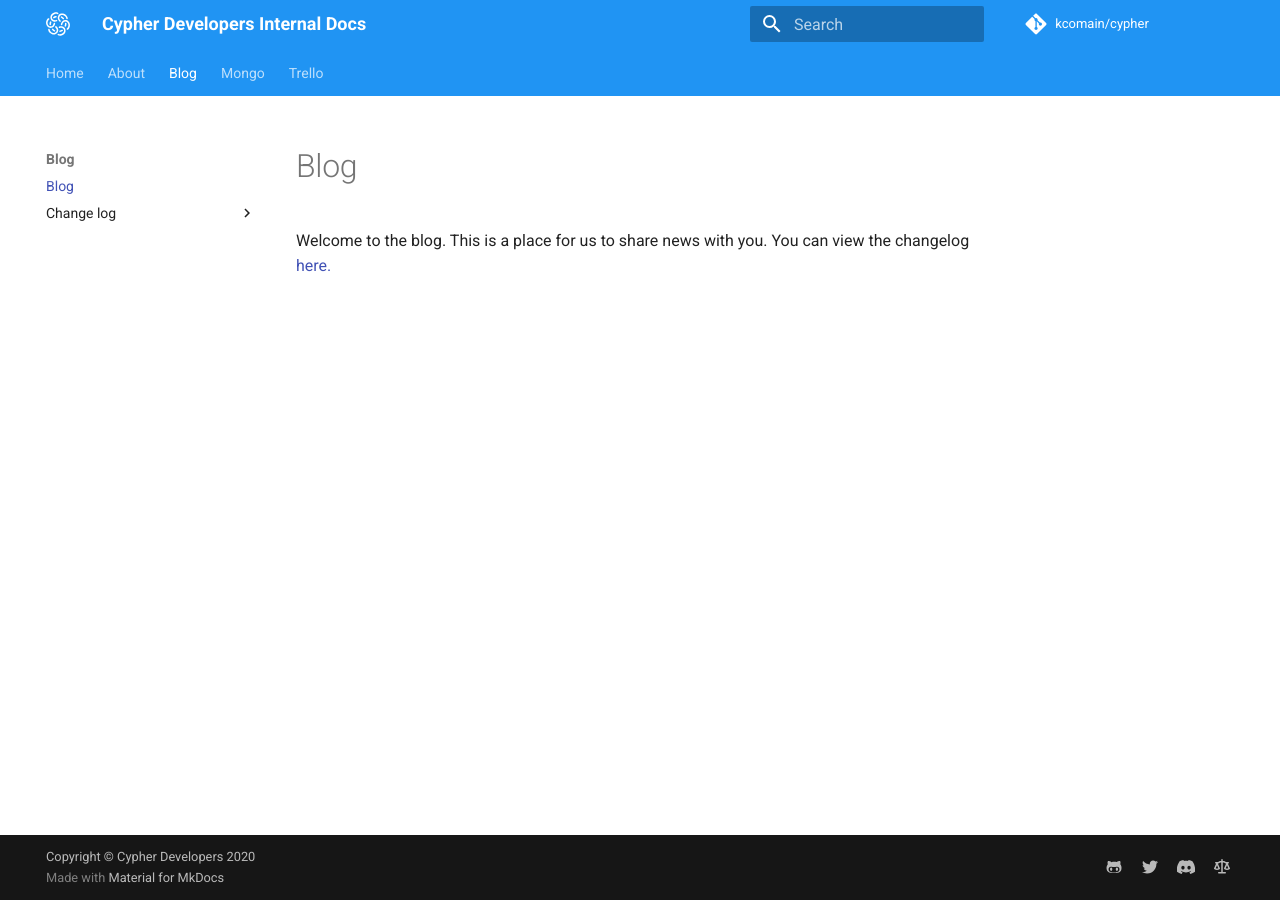
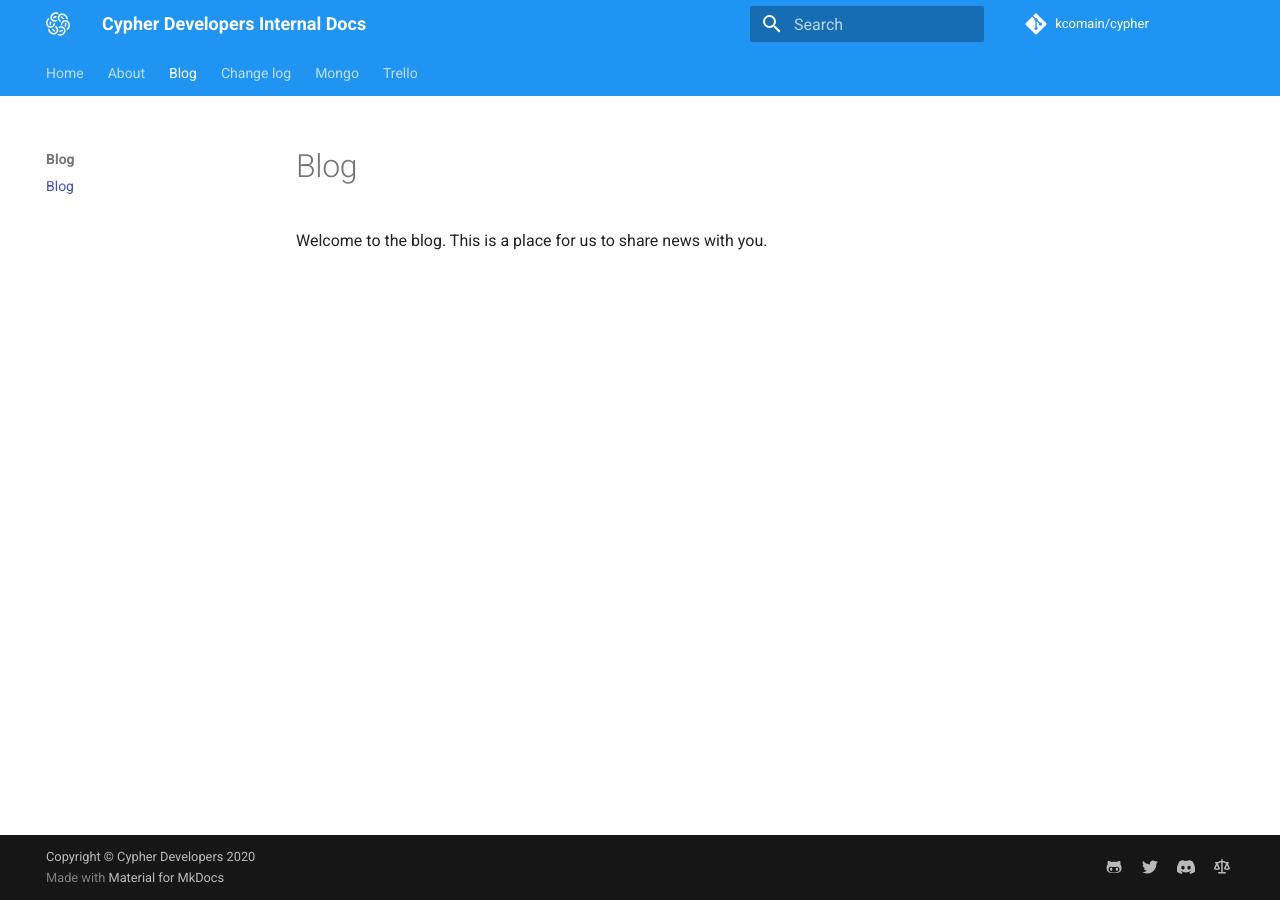
Before and after one commit to kcomain/cypher, an MkDocs documentation site: the page built from docs/blog/index.md, in a window 1280 px wide. Built offline with MkDocs 1.6.1 and Material for MkDocs 9.7.7, drawn with Linux system fonts in a browser that asks for light colours; comment, search, counter and statistics services are not loaded.

Commit message:
added fuck ton of shit

```diff
--- a/docs/blog/index.md
+++ b/docs/blog/index.md
@@ -1,3 +1,3 @@
 # Blog
 
-Welcome to the blog. This is a place for us to share news with you. You can view the changelog [here.](change_log)
+Welcome to the blog. This is a place for us to share news with you.
--- a/mkdocs.yml
+++ b/mkdocs.yml
@@ -7,7 +7,7 @@ theme:
   palette:
     scheme: preference
     primary: blue
-    accent: deep purple
+    accent: cyan
   logo: images/cypherlogo.svg
   favicon: images/cypher-spin.gif
 
@@ -27,8 +27,6 @@ copyright: Copyright &copy <a href="https://github.com/CypherBot">Cypher Develop
 markdown_extensions:
   - admonition
   - pymdownx.details
-#  - git-revision-date-localized:  # Disabled: bugged.
-#      type: timeago
   - codehilite:
       guess_lang: false
   - toc:
@@ -36,6 +34,14 @@ markdown_extensions:
   - pymdownx.emoji:
       emoji_index: !!python/name:pymdownx.emoji.twemoji
       emoji_generator: !!python/name:pymdownx.emoji.to_svg
+  - pymdownx.inlinehilite
+  - pymdownx.superfences
+  - pymdownx.tabbed
+
+plugins:
+#  - git-revision-date-localized:
+#      type: timeago
+  - search
 
 repo_name: kcomain/cypher
 repo_url: https://github.com/kcomain/cypher
```
Also changed, not shown: docs/blog/change_log/master.md (deleted, +0 -1 lines), docs/change_log/index.md (renamed from docs/blog/change_log/index.md, +3 -2 lines), docs/change_log/master.md (added, +12 -0 lines), docs/change_log/rewrite.md (added, +31 -0 lines), 2 other files.
